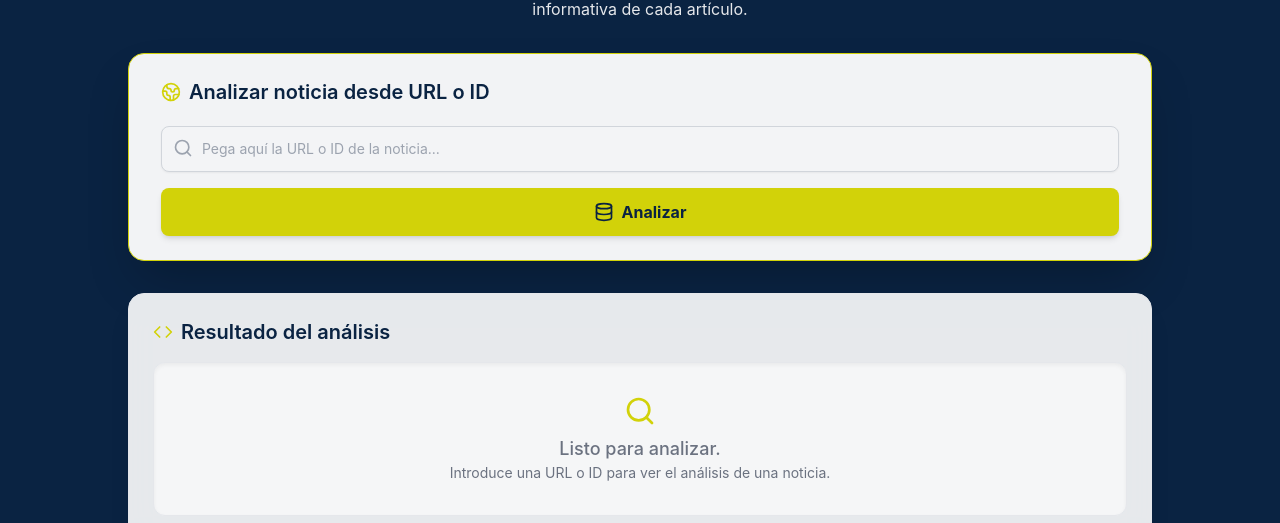
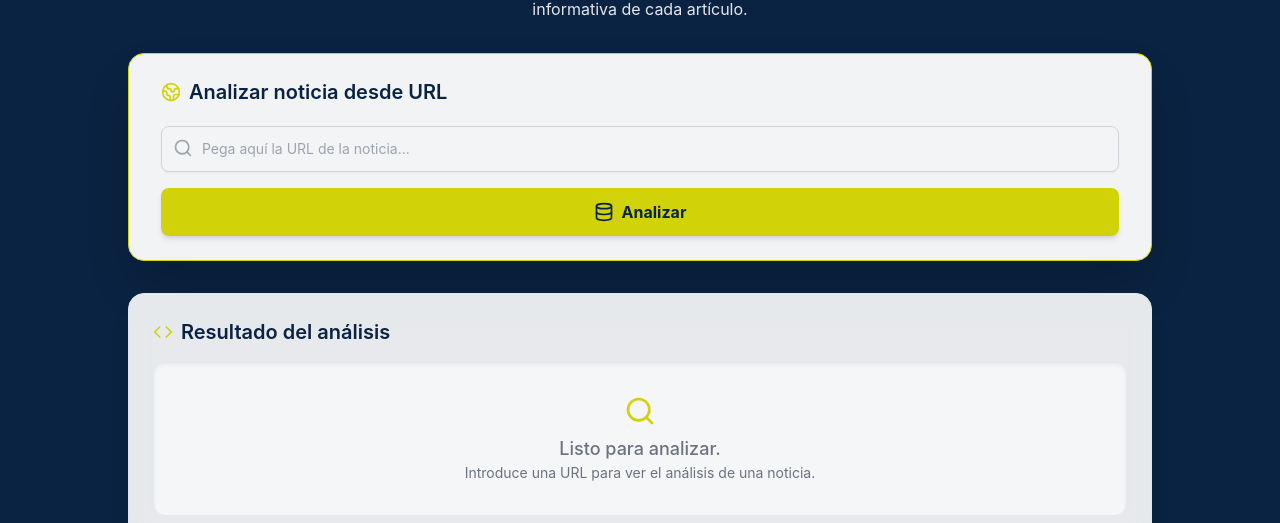
Before and after one commit to AdeSantosSierra/hemingwai, a React app in the folder frontend/: page / in a window 1280 px wide. Shown: the part 214-737 px from the top of the page. Built offline with nearby package versions, Linux system fonts and the light colour scheme; the HTML template or start-up script is replaced by a standard one.

Commit message:
se esconde en el frontend la opción de buscar noticias por ID para evitar ocnfusiones

```diff
--- a/frontend/src/App.jsx
+++ b/frontend/src/App.jsx
@@ -182,7 +182,7 @@ const ResultadoBusqueda = ({ estado, resultado }) => {
         <Search className="w-8 h-8 mx-auto mb-2 text-lima" />
         <p className="text-lg font-medium">Listo para analizar.</p>
         <p className="text-sm">
-          Introduce una URL o ID para ver el análisis de una noticia.
+          Introduce una URL para ver el análisis de una noticia.
         </p>
       </div>
     );
@@ -706,7 +706,7 @@ function App() {
             <div className="bg-white/95 backdrop-blur-lg shadow-2xl rounded-2xl border border-lima px-6 sm:px-8 py-6">
               <h2 className="text-lg sm:text-xl font-semibold mb-5 text-[#0A2342] flex items-center gap-2">
                 <Globe2 className="w-5 h-5 text-lima" />
-                Analizar noticia desde URL o ID
+                Analizar noticia desde URL
               </h2>
 
               <div className="space-y-4">
@@ -714,7 +714,7 @@ function App() {
                   <Search className="absolute left-3 top-3 text-gray-400 w-5 h-5" />
                   <input
                     type="text"
-                    placeholder="Pega aquí la URL o ID de la noticia..."
+                    placeholder="Pega aquí la URL de la noticia..."
                     value={identificador}
                     onChange={(e) => setIdentificador(e.target.value)}
                     className="w-full pl-10 pr-3 py-3 bg-gray-100 border border-gray-300 rounded-lg
```
